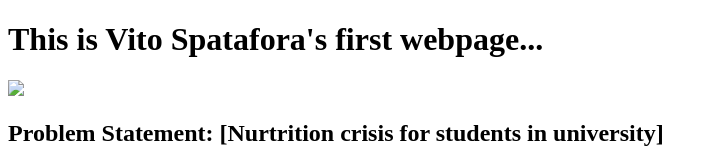
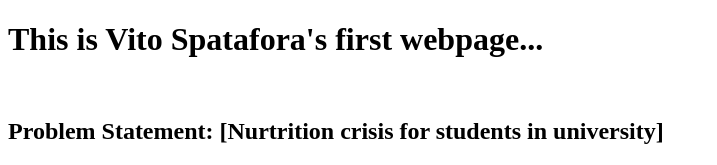
Before and after one commit to VitoSpatafora/VitoSpatafora.github.io, a plain HTML site: page index.html in a window 1280 px wide. Shown: the top 165 px of the page, without its empty margins (0-717 px from the left). Drawn offline with Linux system fonts and the light colour scheme.

Commit message:
Update index.html

```diff
--- a/index.html
+++ b/index.html
@@ -6,7 +6,7 @@
   <body>
     <h1>This is Vito Spatafora's first webpage...</h1>
     <section class="assign">
-      <image src="C:\Users\vspat\Documents\South Carolina\Computing in the modern world\week 2 problem statement.png"/>
+      <image src=""/>
       <section class = "assign-det">
         <h2>Problem Statement: [Nurtrition crisis for students in university]</h2>
         <p>
```
